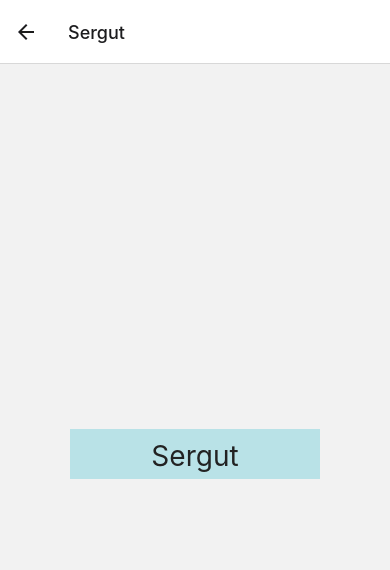
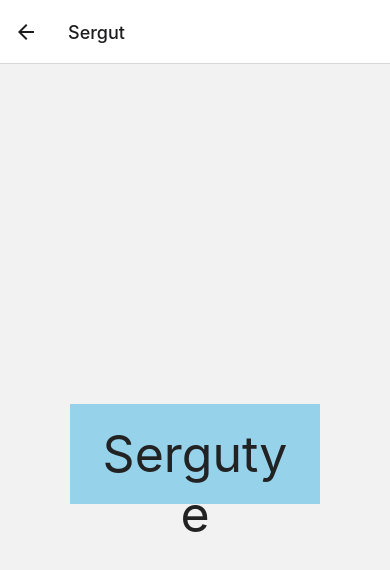
Before and after one commit to lisajmarks/native-animation-example-lib, a React Native app: screen /Sergut in a window 390 px wide. Shown: the top 570 px of the page. Built offline with nearby package versions, Linux system fonts and the light colour scheme.

Commit message:
updated animation

```diff
--- a/Components/Sergut/Sergut.js
+++ b/Components/Sergut/Sergut.js
@@ -28,10 +28,10 @@ export default () => {
   return (
     <View style={{ flex: 1, alignItems: "center", justifyContent: "center" }}>
       <FadeInView
-        style={{ width: 250, height: 50, backgroundColor: "powderblue" }}
+        style={{ width: 250, height: 100, backgroundColor: "skyblue" }}
       >
-        <Text style={{ fontSize: 28, textAlign: "center", margin: 10 }}>
-          Sergut
+        <Text style={{ fontSize: 50, textAlign: "center", margin: 20 }}>
+          Sergutye
         </Text>
       </FadeInView>
     </View>
```
